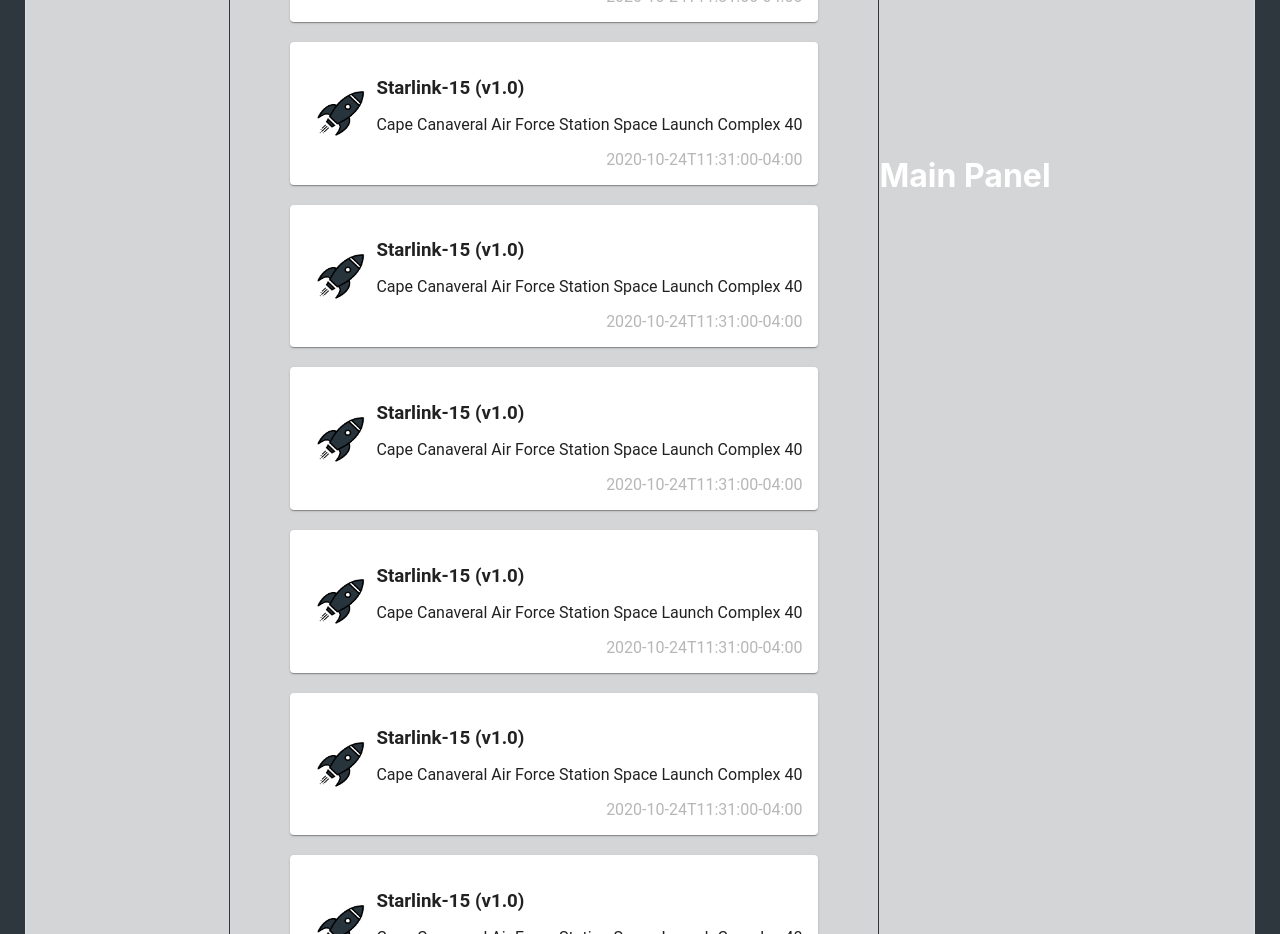
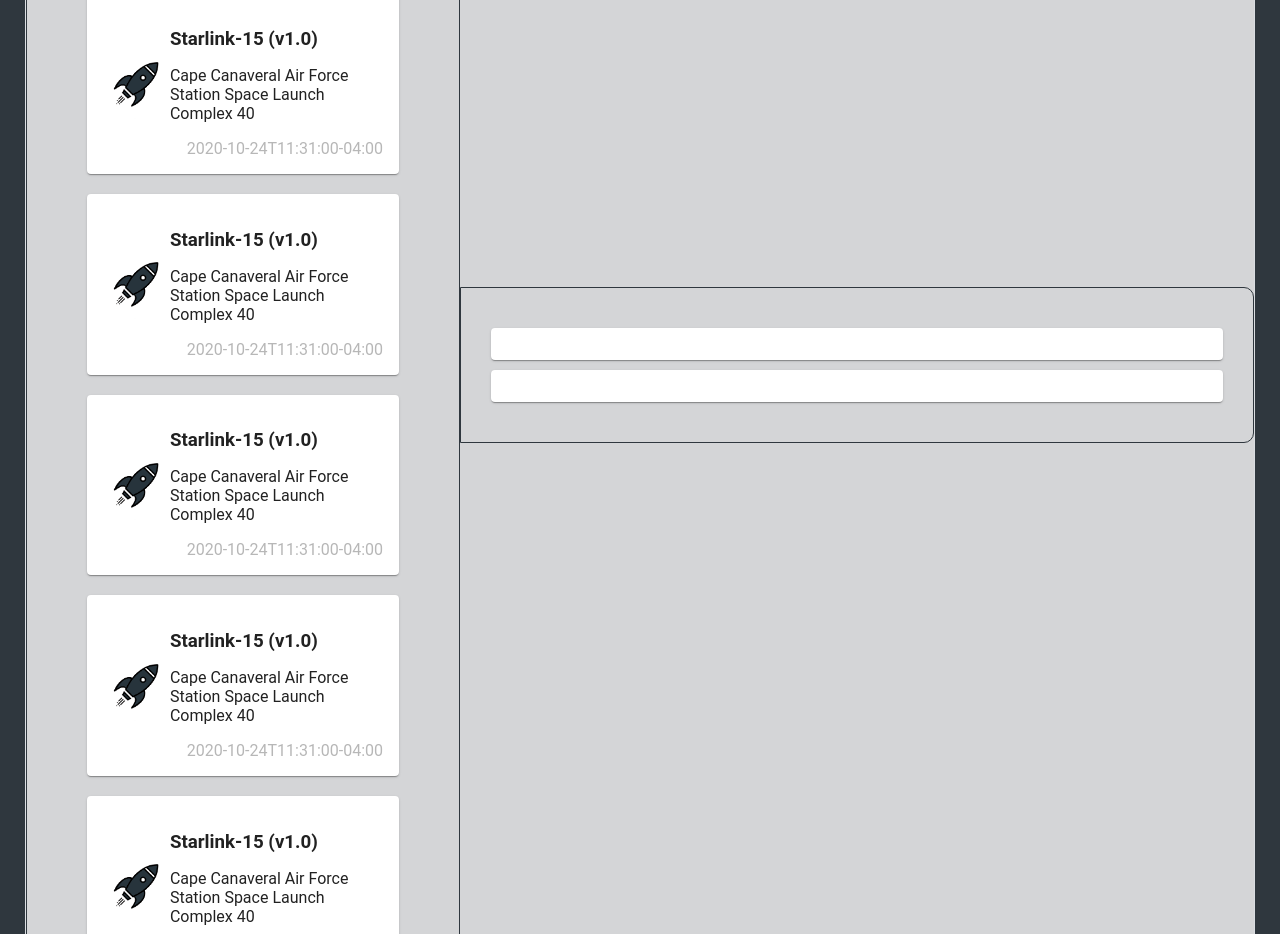
Before and after one commit to 99minutos/99minutos-frontend-interview-test, a React (Create React App) app: page / in a window 1280 px wide. Shown: the part 840-1774 px from the top of the page. Built offline with nearby package versions, Linux system fonts and the light colour scheme.

Commit message:
layout to mainpanel

```diff
--- a/src/components/shared/mainpanel/MainPanel.tsx
+++ b/src/components/shared/mainpanel/MainPanel.tsx
@@ -1,9 +1,37 @@
 import React from 'react'
+import styled from "styled-components";
+import { CardWrapper } from '../../ui/styled-components/card';
 
 export const MainPanel = () => {
     return (
-        <div>
-            <h1>Main Panel</h1>
-        </div>
+        <MainPanelWrapper>
+            <TopPanel>
+
+            </TopPanel>
+
+            <BottomPanel>
+
+            </BottomPanel>
+
+        </MainPanelWrapper>
     )
 }
+
+const MainPanelWrapper = styled.div`
+    padding: 30px;
+    border: 1px solid #2f373e;
+    border-radius: 0 10px 10px 0;
+
+    & p{
+        text-align: center;
+        color: #2f373e;
+    }
+
+`
+const TopPanel = styled(CardWrapper)`
+    min-width: 700px;
+
+`
+const BottomPanel = styled(CardWrapper)`
+
+`
```
